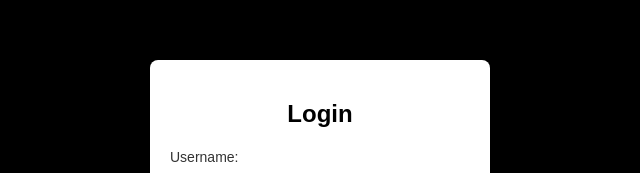
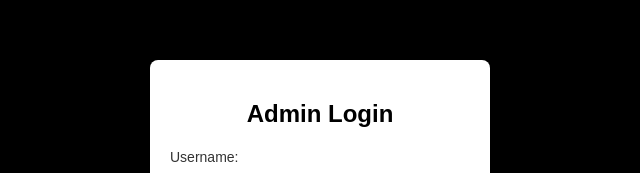
Before and after one commit to masomodigital/admin, a plain HTML site: page index.html in a window 1280 px wide. Shown: the part 174-347 px from the top of the page, without its empty margins (320-960 px from the left). Drawn offline with Linux system fonts and the light colour scheme.

Commit message:
Update index.html

```diff
--- a/index.html
+++ b/index.html
@@ -60,7 +60,7 @@
 <body>
 
     <div class="login-container">
-        <h2>Login</h2>
+        <h2>Admin Login</h2>
         <form id="loginForm">
             <label for="username">Username:</label>
             <input type="text" id="username" name="username" required>
```
